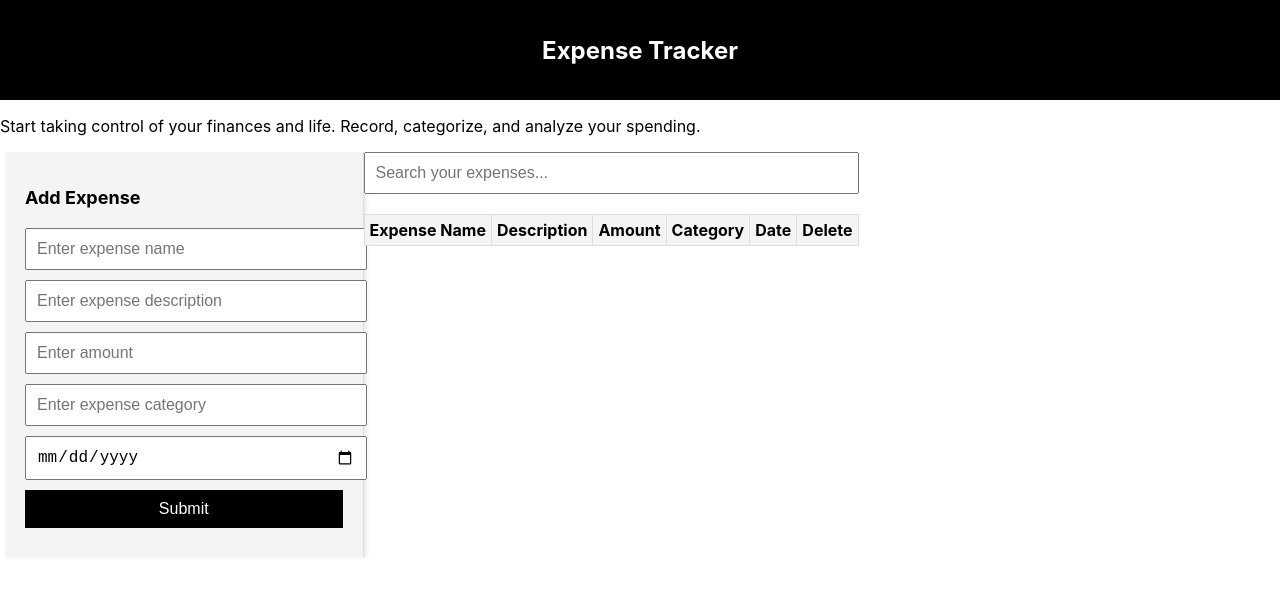
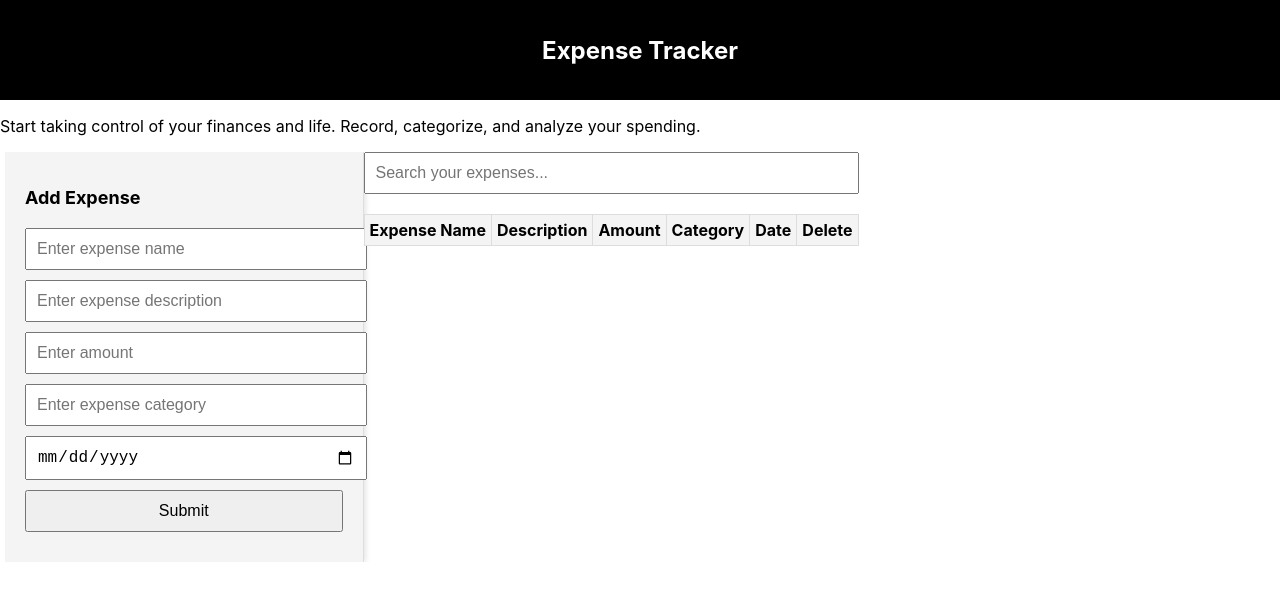
Before and after one commit to dylan-indieka/Expense-tracker, a React (Create React App) app: page / in a window 1280 px wide. Shown: the top 600 px of the page. Built offline with nearby package versions, Linux system fonts and the light colour scheme.

Commit message:
updated the stylings

```diff
--- a/src/App.css
+++ b/src/App.css
@@ -68,7 +68,10 @@ App {
   margin-bottom: 20px;
 }
 
-
+.App-sidebar form {
+  display: flex;
+  flex-direction: column;
+}
 
 .App-sidebar form input,
 .App-sidebar form select,
@@ -80,14 +83,7 @@ App {
   font-size: 16px;
 }
 
-.App-sidebar form button {
-  background-color: black;
-  color: white;
-  border: none;
-  padding: 10px;
-  font-size: 16px;
-  cursor: pointer;
-}
+
 
 .App-sidebar form button:hover {
   background-color: red;
```
